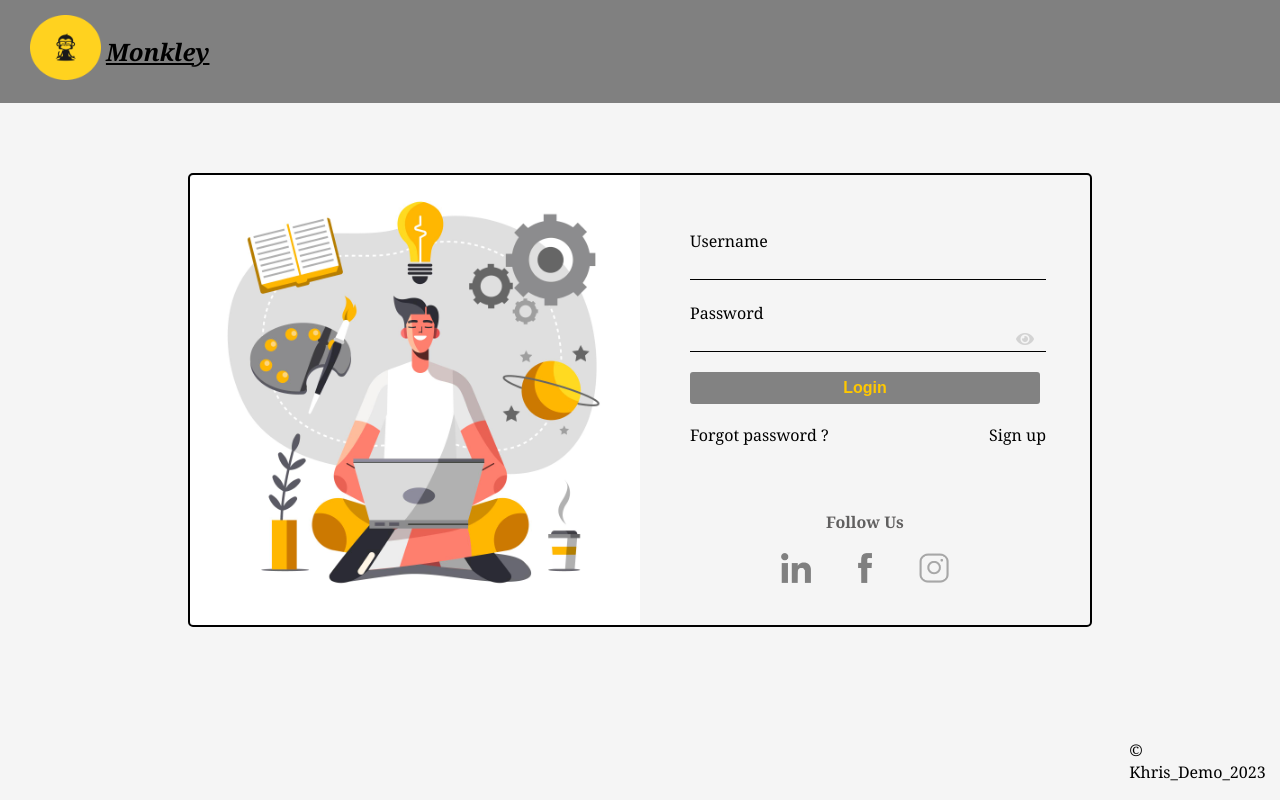
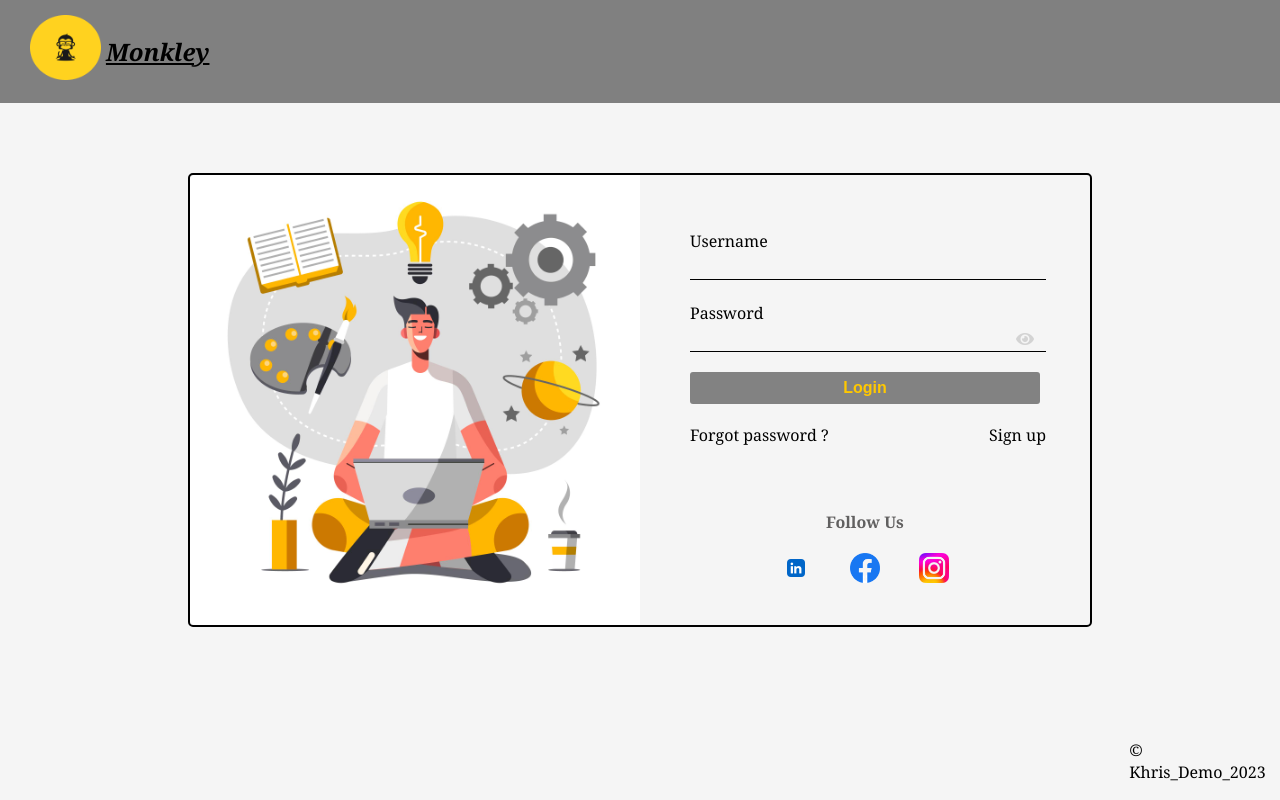
Before and after one commit to Christian-Ahamefule/Monkley, a plain HTML site: page login/index.html in a window 1280 px wide. Drawn offline with Linux system fonts and the light colour scheme.

Commit message:
Updated Login functionality
Incorporated actual links to HTML structure (socials div)

```diff
--- a/login/index.html
+++ b/login/index.html
@@ -40,9 +40,10 @@
             <span class="followUsText">Follow Us</span>
 
             <div class="socialMediaHandles">
-                <a href="#" id="linkedin"><img src="../images/l3.png" alt="linkedin logo" class="linkedin"></a>
-                <a href="#" id="facebook"><img src="../images/f3.png" alt="facebook logo" class="facebook"></a>
-                <a href="#" id="instagram"><img src="../images/ig3.png" alt="instagram logo" class="instagram"></a>
+                <!-- change links to monkley links during deployment -->
+                <a href="https://linkedin.com" id="linkedin"><img src="../images/linkedin.webp" alt="linkedin logo" class="linkedin"></a>
+                <a href="https://facebook.com" id="facebook"><img src="../images/facebook-removebg-preview.png" alt="facebook logo" class="facebook"></a>
+                <a href="https://instagram.com" id="instagram"><img src="../images/instagram-removebg-preview.png" alt="instagram logo" class="instagram"></a>
             </div>
         </div>
     </div>
```
